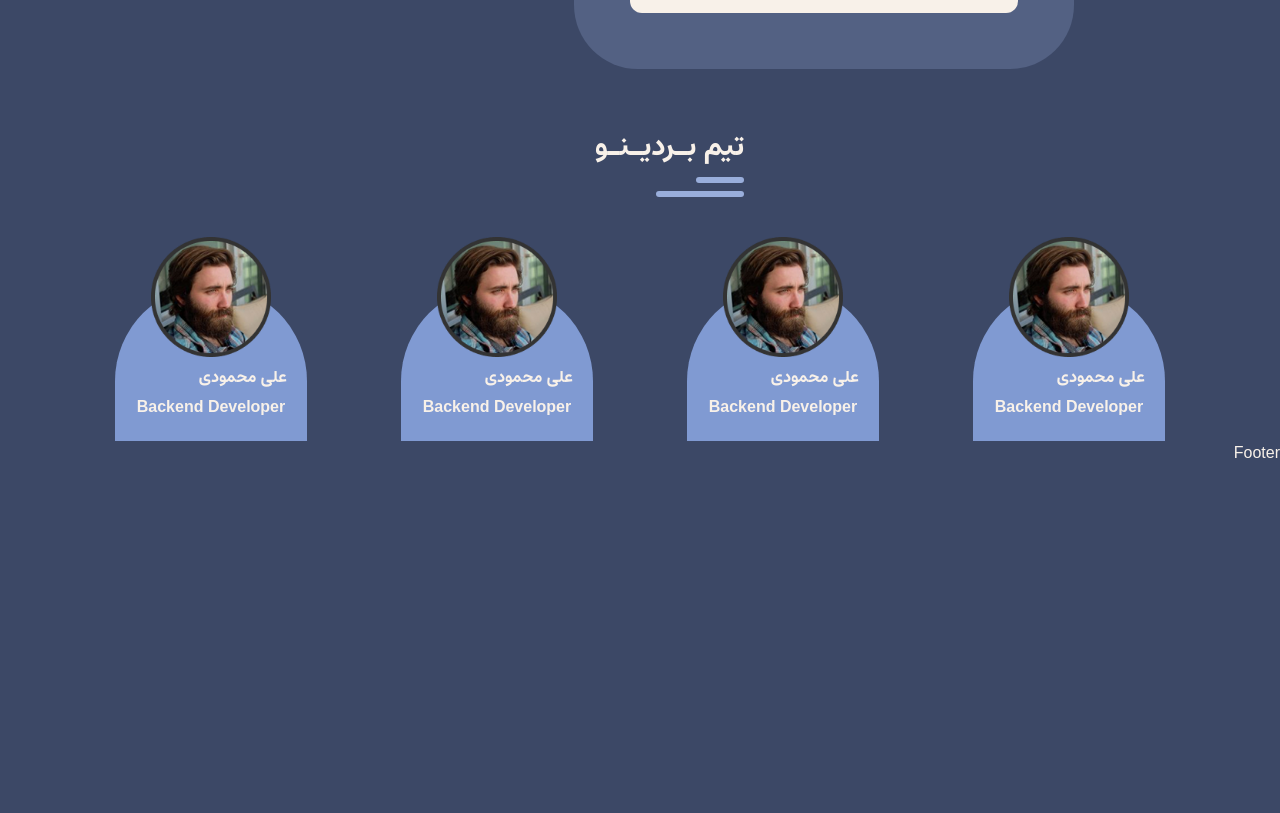
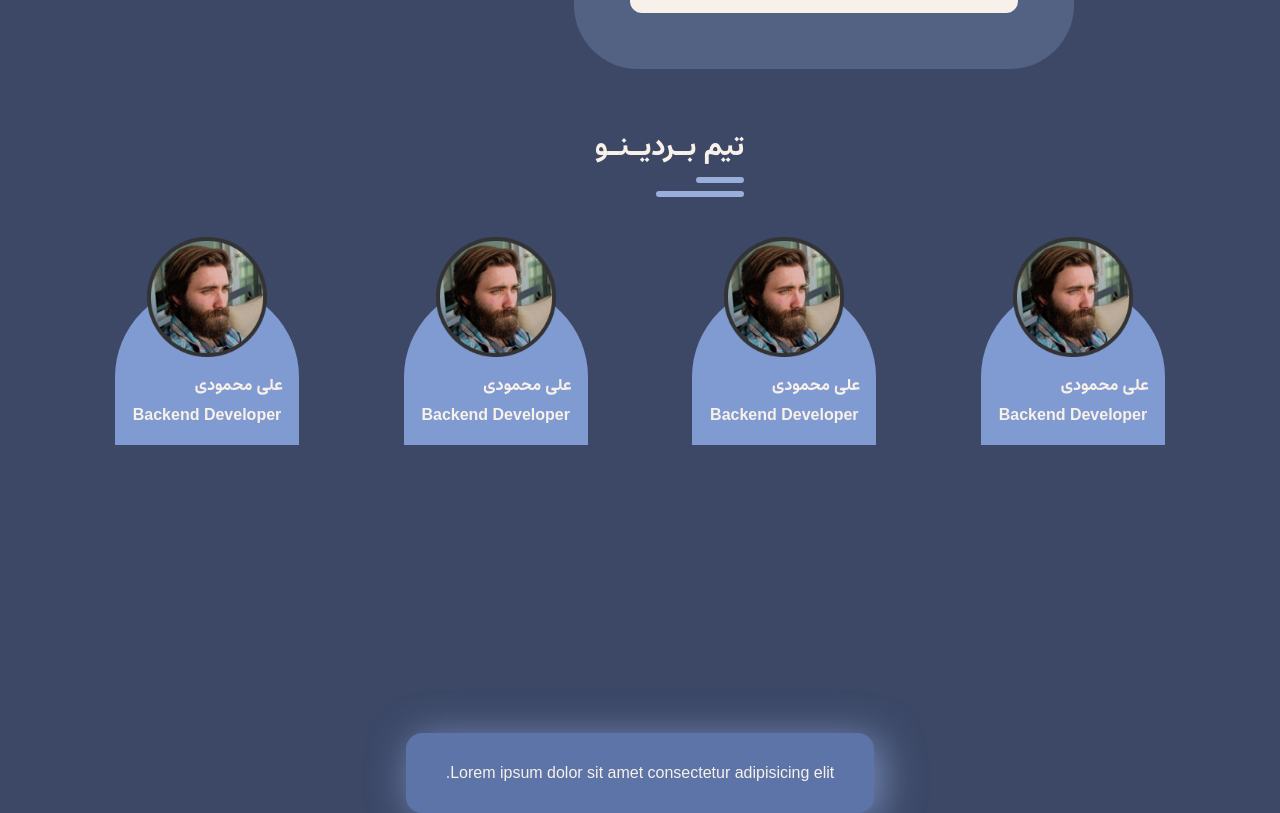
Before and after one commit to buordino/landing, a Next.js app: page / in a window 1280 px wide. Shown: the part 2978-3791 px from the top of the page. Before the commit the page ends 3443 px from the top, so only its background shows below. Built offline with nearby package versions, Linux system fonts and the light colour scheme.

Commit message:
feat(footer): add footer component and improve some ui points

```diff
--- a/src/app/globals.css
+++ b/src/app/globals.css
@@ -27,5 +27,6 @@ body {
   --color-black: #333333;
   --shadow-3xl: 1px 0px 50px 2px #0000004d;
   --shadow-4xl: 3px 4px 22px 0px #00000029;
+  --shadow-5xl: 6px 6px 42px 0px #a3bffa99;
   --shadow-inner: inset 16px 16px 33px rgba(0, 0, 0, 0.3);
 }
--- a/src/components/Footer.tsx
+++ b/src/components/Footer.tsx
@@ -1,8 +1,11 @@
-
 const Footer = () => {
   return (
-    <footer>Footer</footer>
-  )
-}
+    <footer className="block max-w-[1200px] mx-auto mt-72 px-4 lg:px-[75px]">
+      <div className="w-full bg-secondary rounded-2xl py-7 px-10 block shadow-5xl">
+        Lorem ipsum dolor sit amet consectetur adipisicing elit.
+      </div>
+    </footer>
+  );
+};
 
-export default Footer
+export default Footer;
--- a/src/components/sections/team/TeamItems.tsx
+++ b/src/components/sections/team/TeamItems.tsx
@@ -5,7 +5,7 @@ const TeamItems = ({ teamMember }: TeamItemsPropsType) => {
   const { avatar, field, name } = teamMember;
   return (
     <li>
-      <div className="rounded-t-full rounded-bl-2xl rounded-br-2xl bg-light-primary pb-[22px] pt-20 px-5 relative w-48">
+      <div className="rounded-t-full rounded-bl-2xl rounded-br-2xl bg-light-primary pb-[18px] pt-22 px-4 relative w-46">
         <Image
           src={avatar}
           alt={name}
```
